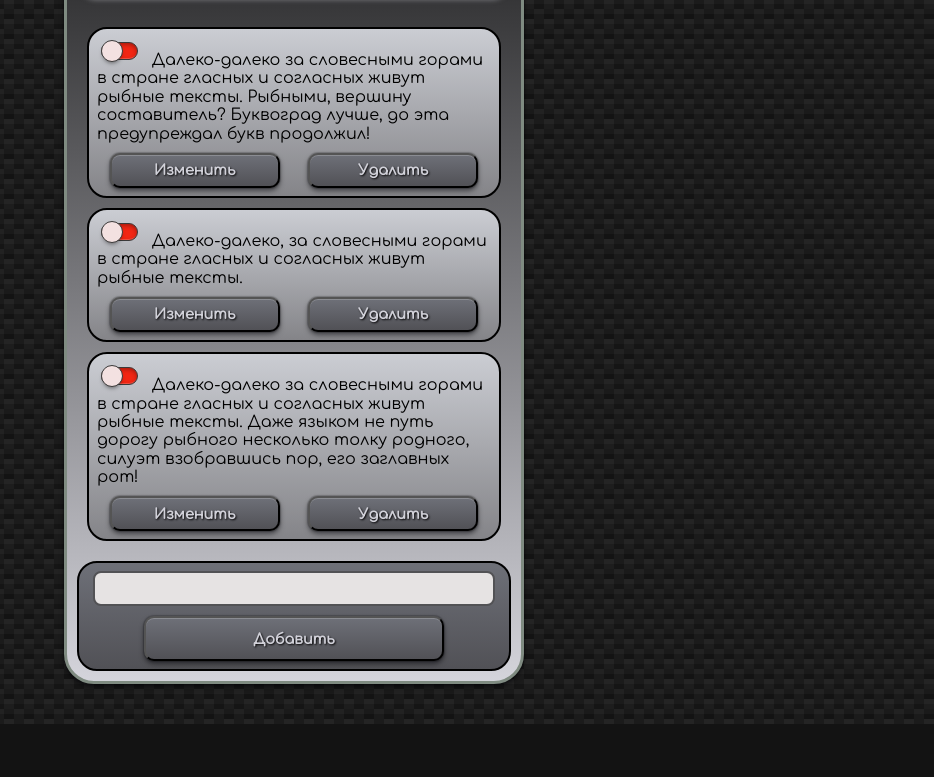
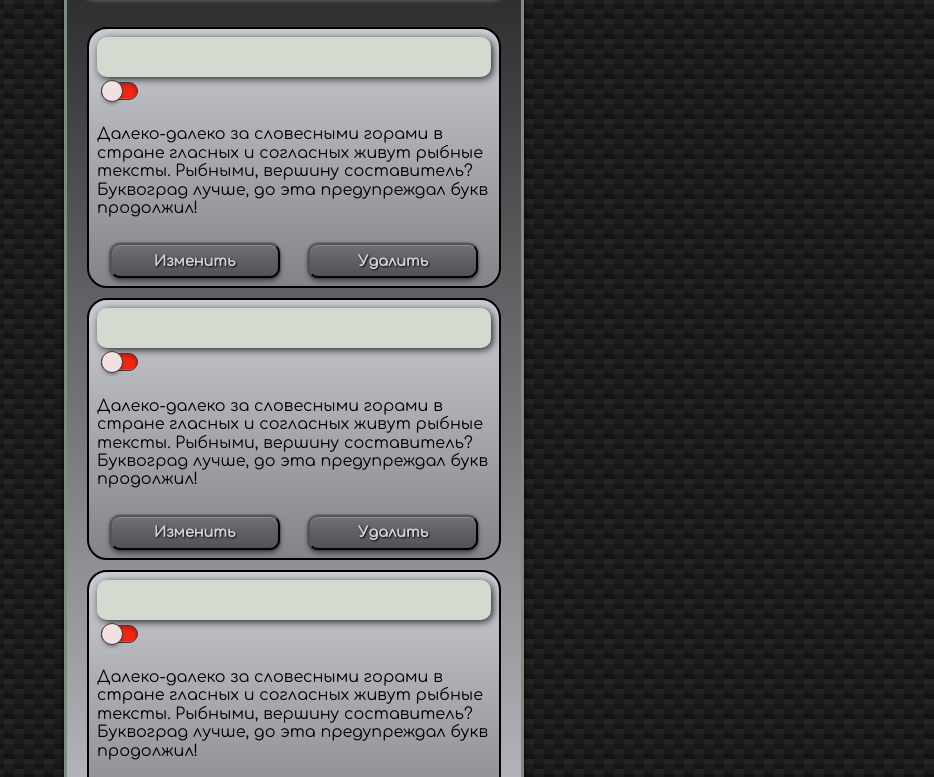
Before and after one commit to staszigzag/staszigzag.github.io, a plain HTML site: page index.html in a window 1280 px wide. Shown: the part 156-933 px from the top of the page, without its empty margins (346-1280 px from the left). Before the commit the page ends 880 px from the top, so only its background shows below. Drawn offline with Linux system fonts and the light colour scheme.

Commit message:
зачеркнутый текст

```diff
--- a/css/style.css
+++ b/css/style.css
@@ -97,6 +97,7 @@ body {
                                 rgb(174, 176, 182);
 }
 .item__text{
+    transition: all 300ms ease-in-out;
     /* display: none; */
 }
 .item__chek {
@@ -104,8 +105,20 @@ body {
     margin-right: 15px;
     margin-top: 10px;
 }
+.item__chek ~ p {
+    transition: all 300ms ease-in-out;
+}
+
+/* .item__text:has(.item__chek:checked) */
+.item__chek:checked ~ p {
+    text-decoration:line-through;
+    color: #f8f8f8;
+    transition: all 300ms ease-in-out;
+    text-shadow:1px 1px 1px  #0adb26;
+
+}
 .item__input {
-    display: none;
+    /* display: none; */
 
 }
 
@@ -138,19 +151,30 @@ body {
 }
 
 
-/* поле ввода */
+
+
+/* поле ввода реализованно в виде тега "p",для реализации
+динамической высоты  */
+
 .input {
-    padding: 5px;
-    border: 2px solid rgb(82, 82, 85);
-    border-radius: 8px;
-    background: #e6e3e3 !important;
-    outline: none;
-    height: 35px;
+    overflow: auto;
+    word-wrap: break-word;
+    font-weight: 700;
+    color: #135a1c;
+    background-color: rgb(212, 218, 207);
+    padding: 8px;
+    margin: 0;
+    border-radius: 10px;
+    box-shadow:   2px 2px 8px -1px #070607;
     width: 100%;
-    color: #14611e;
-    font-size: 18px;
-    font-family: 'Bad Script', cursive, sans-serif;
-    font-weight: 700;
+    min-height: 40px;
+
+
+
+}
+.input:focus {
+    background-color: rgb(234, 241, 234);
+    box-shadow: inset 2px 2px 8px -1px #070607 ;
 }
 
 
--- a/index.html
+++ b/index.html
@@ -2,8 +2,7 @@
 <html lang="ru">
 <head>
     <meta charset="UTF-8">
-    <meta name="viewport" content="width=device-width,initial-scale=1">
-
+    <meta name="viewport" content="width=device-width, initial-scale=1">
     <link href="css/normalize.css" rel="stylesheet">
     <link href="css/style.css" rel="stylesheet">
     <link href="https://fonts.googleapis.com/css?family=Bad+Script|Comfortaa" rel="stylesheet">
@@ -13,16 +12,18 @@
     <main class="centerman">
         <div class="list">
         <div class="list__title">
-            <h1 class="list__title-text">To Do List</h1>
+            <h1 class="list__title-text">ToDo List</h1>
         </div>
         <ul class="list__wrapper">
                 <li class="item list__item">
                     <div class="item__wraper">
-                        <input class="input item__input" type="text" >
+                        <!-- <input class="input item__input" type="text" > -->
+                        <p class="input item__input" contenteditable="true"></p>
                         <label class="item__text" >
                             <input class="item__chek" type="checkbox" >
-                            <span class="item__chek-new"></span>
+                            <span class="item__chek-new"></span><p>
                             Далеко-далеко за словесными горами в стране гласных и согласных живут рыбные тексты. Рыбными, вершину составитель? Буквоград лучше, до эта предупреждал букв продолжил!
+                           </p>
                         </label>
                     </div>
                     <div class="item__wraper-btn">
@@ -34,11 +35,13 @@
 
                           <li class="item list__item">
                                 <div class="item__wraper">
-                                    <input class="input item__input" type="text" >
+                                    <!-- <input class="input item__input" type="text" > -->
+                                    <p class="input item__input" contenteditable="true"></p>
                                     <label class="item__text" >
                                         <input class="item__chek" type="checkbox" >
-                                        <span class="item__chek-new"></span>
-                                        Далеко-далеко, за словесными горами в стране гласных и согласных живут рыбные тексты.
+                                        <span class="item__chek-new"></span><p>
+                                        Далеко-далеко за словесными горами в стране гласных и согласных живут рыбные тексты. Рыбными, вершину составитель? Буквоград лучше, до эта предупреждал букв продолжил!
+                                    </p>
                                     </label>
                                 </div>
                                 <div class="item__wraper-btn">
@@ -48,11 +51,13 @@
                             </li>
                             <li class="item list__item">
                                     <div class="item__wraper">
-                                        <input class="input item__input" type="text" >
+                                        <!-- <input class="input item__input" type="text" > -->
+                                        <p class="input item__input" contenteditable="true"></p>
                                         <label class="item__text" >
                                             <input class="item__chek" type="checkbox" >
-                                            <span class="item__chek-new"></span>
-                                            Далеко-далеко за словесными горами в стране гласных и согласных живут рыбные тексты. Даже языком не путь дорогу рыбного несколько толку родного, силуэт взобравшись пор, его заглавных рот!
+                                            <span class="item__chek-new"></span><p>
+                                            Далеко-далеко за словесными горами в стране гласных и согласных живут рыбные тексты. Рыбными, вершину составитель? Буквоград лучше, до эта предупреждал букв продолжил!
+                                        </p>
                                         </label>
                                     </div>
                                     <div class="item__wraper-btn">
@@ -64,7 +69,8 @@
 
         </ul>
         <div class="creator-item list__creator-item">
-            <input class="input creator-item__input"  type="text">
+            <!-- <input class="input creator-item__input"  type="text"> -->
+            <p class="input creator-item__input" contenteditable="true"></p>
             <button class="btn btn--big creator-item__btn-add">Добавить</button>
         </div>
         </div>
```
